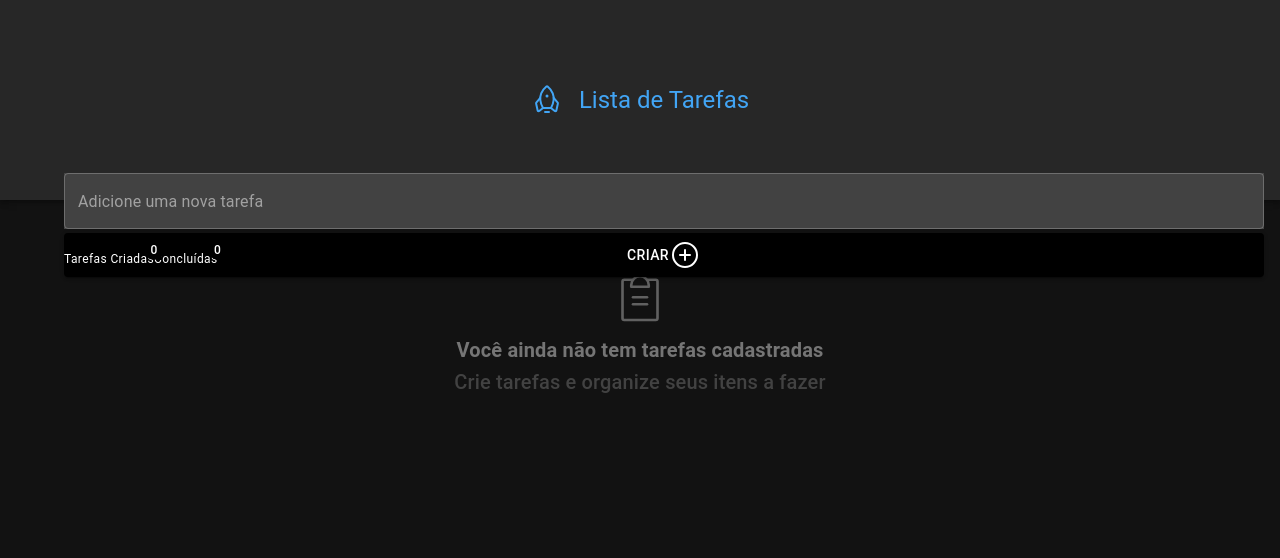
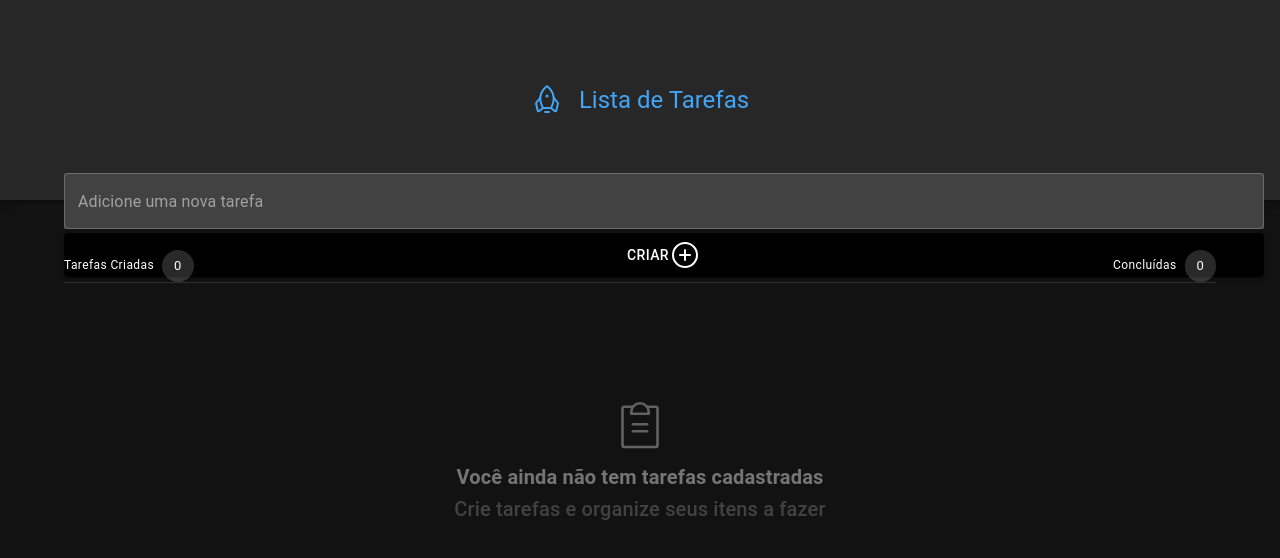
Before and after one commit to joaosoaresreal/app-todo-list, a React (Vite) app: page / in a window 1280 px wide. Shown: the top 558 px of the page. Built offline with nearby package versions, Linux system fonts and the light colour scheme.

Commit message:
Aula de 10/05/23 algumas alterações do layout

```diff
--- a/src/App.tsx
+++ b/src/App.tsx
@@ -1,6 +1,6 @@
 import { Theme } from "./theme/ThemeProvider"
 import CssBaseline from '@mui/material/CssBaseline';
-import { AppBar, Badge, Button, colors, Grid, TextField, Toolbar, Typography, useTheme, Divider } from "@mui/material";
+import { AppBar, Badge, Button, colors, Grid, TextField, Toolbar, Typography, useTheme, Divider, Box, Chip } from "@mui/material";
 import { Container } from "@mui/system";
 import { PlusCircle, Rocket, ClipboardText } from "phosphor-react";
 
@@ -40,9 +40,11 @@ function App() {
           }}>
             <Grid container spacing={tema.spacing(0.5) /*spacing é o gap do css*/} sx={{
               position: "absolute",
-              top: "-27px"
+              top: "-27px",
+              justifyContent: 'center'
+
             }}>
-              <Grid item xl={10} sm={12} xs={8}>
+              <Grid item xl={7} sm={12} xs={7}>
                 <TextField variant="outlined" name="task" fullWidth placeholder="Adicione uma nova tarefa" sx={{
                   background: colors.grey[800],
                 }} />
@@ -54,26 +56,25 @@ function App() {
               </Grid>
             </Grid>
 
-            <Grid container spacing={tema.spacing(4)}>
+            <Grid container spacing={tema.spacing(1)}>
 
-              <Grid item sx={{
-                display: "flex"
+              <Grid item xl={12} sm={12} xs={12} sx={{
+                position: 'relative',
+                display: "flex",
+                justifyContent: 'space-between',
               }}>
-                <Typography variant="caption" sx={{
-                  //display: "flex",
-                  alignItems: "center",
-                  gap: tema.spacing(0)
-                }}>
-                  <Badge color="primary" badgeContent={0} showZero>Tarefas Criadas</Badge>
-                </Typography>
-
-                <Typography variant="caption" sx={{
-                  //display: "flex",
-                  alignItems: "center",
-                  gap: tema.spacing(1)
-                }}>
-                  <Badge color="primary" badgeContent={0} showZero>Concluídas</Badge>
-                </Typography>
+                <Box display='flex' alignItems='center' gap={tema.spacing(1)}>
+                  <Typography variant="caption">
+                    Tarefas Criadas
+                  </Typography>
+                  <Chip label={0} />
+                </Box>
+                <Box display='flex' alignItems='center' gap={tema.spacing(1)}>
+                  <Typography variant="caption">
+                    Concluídas
+                  </Typography>
+                  <Chip label={0} />
+                </Box>
 
               </Grid>
 
@@ -83,10 +84,12 @@ function App() {
             <Divider /> {/* Linha que faz a divisão*/}
 
             <Grid container spacing={tema.spacing(0)}>
-              <Grid xl={12} xs={12} sx={{
-                //display: "flex",
+              <Grid xl={12} sm={12} xs={12} sx={{
+                position: 'relative',
+                //display: "flow-root",
                 alignItems: "center",
-                textAlign: 'center'
+                textAlign: 'center',
+                paddingTop: '10%'
               }}>
 
                 <ClipboardText size={56} color={colors.grey[700]} weight="light" />
```
